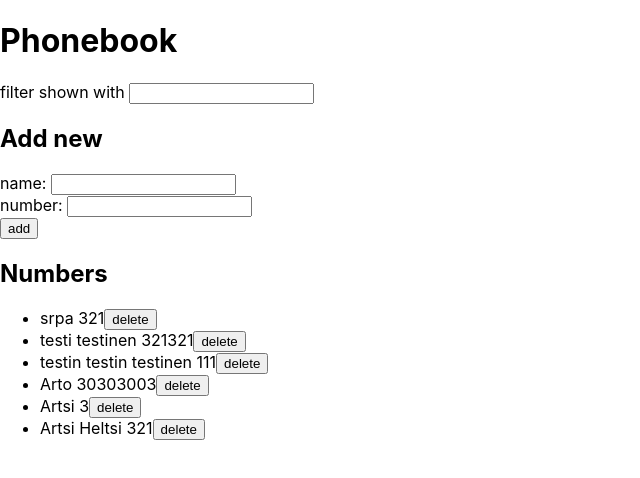
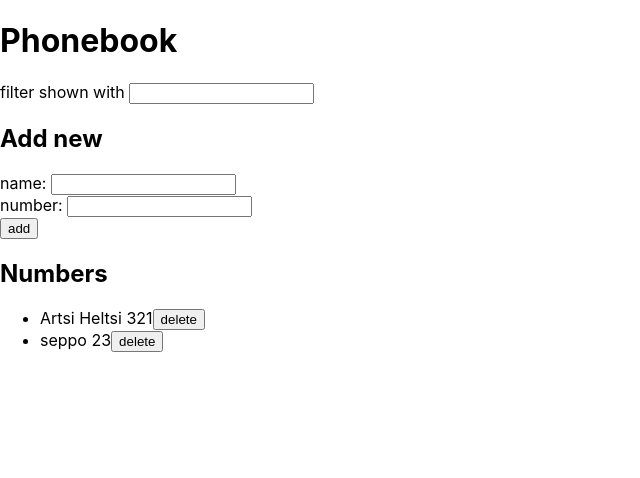
Before and after one commit to AnttonK/Fullstack_23, a React (Create React App) app in the folder puhelinluettelo/: page / in a window 1280 px wide. Shown: the top 478 px of the page, without its empty margins (0-640 px from the left). Built offline with nearby package versions, Linux system fonts and the light colour scheme; data requests are answered from the project's data file.

Commit message:
2.17*
Puhelinluettelo step 12

```diff
--- a/puhelinluettelo/db.json
+++ b/puhelinluettelo/db.json
@@ -1,34 +1,14 @@
 {
   "persons": [
-    {
-      "name": "srpa",
-      "number": "321",
-      "id": 17
-    },
-    {
-      "name": "testi testinen",
-      "number": "321321",
-      "id": 18
-    },
-    {
-      "name": "testin testin testinen",
-      "number": "111",
-      "id": 19
-    },
-    {
-      "name": "Arto",
-      "number": "30303003",
-      "id": 21
-    },
-    {
-      "name": "Artsi",
-      "number": "3",
-      "id": 25
-    },
     {
       "name": "Artsi Heltsi",
       "number": "321",
       "id": 26
+    },
+    {
+      "name": "seppo",
+      "number": "23",
+      "id": 27
     }
   ]
 }
--- a/puhelinluettelo/src/App.js
+++ b/puhelinluettelo/src/App.js
@@ -14,6 +14,12 @@ const App = () => {
   const [showAll, setShowAll] = useState(false)
   const [search, setSearch] =useState('')
   const [notification, setNotification] =useState('')
+  const [notiType, setNotiType] =useState('')
+
+  const messageTypes = {
+    success: 'success',
+    error: 'error'
+  }
 
   useEffect(() => {
     personService
@@ -49,10 +55,20 @@ const App = () => {
         .remove(id)
         .then(() => {
           setNotification(`deleted ${name}`)
+          setNotiType(messageTypes.success)
           setPersons(persons.filter(person => person.id !== id));
           setTimeout(() => {
             setNotification(null)
+            setNotiType('')
           }, 5000)
+        })
+        .catch(error => {
+          setNotification(`Error: Couldn't delete ${name}`)
+          setNotiType(messageTypes.error)
+          setTimeout(() => {
+            setNotification('')
+            setNotiType('')
+          }, 8000);
         })
     }
   }
@@ -82,15 +98,25 @@ const App = () => {
         .update(id,personObject)
         .then(response => {
           setNotification(`Number changed for ${newName}`)
+          setNotiType(messageTypes.success)
           console.log(response)
           console.log(newNumber)
           console.log(id)
           setPersons(persons.map(person => person.id !== id ? person : response))
           setTimeout(() => {
             setNotification(null)
+            setNotiType('')
           }, 5000)
           setNewNumber('')
           setNewName('')
+        })
+        .catch(error => {
+          setNotification(`Error with contact ${newName}`)
+          setNotiType(messageTypes.error)
+          setTimeout(() => {
+            setNotification('')
+            setNotiType('')
+          }, 8000);
         })
       }
     }
@@ -106,13 +132,23 @@ const App = () => {
         .create(personObject)
         .then(response => {
           setNotification(`Added ${newName}!`)
+          setNotiType(messageTypes.success)
           console.log(newName)
           setPersons(persons.concat(personObject))
           setNewNumber('')
           setNewName('')
           setTimeout(() => {
             setNotification(null)
+            setNotiType('')
           }, 5000)
+        })
+        .catch(error => {
+          setNotification(`Error: Couldn't create ${newName}`)
+          setNotiType(messageTypes.error)
+          setTimeout(() => {
+            setNotification('')
+            setNotiType('')
+          }, 8000);
         })
     }
   }
@@ -138,7 +174,7 @@ const App = () => {
   return (
     <div>
       <h1>Phonebook</h1>
-      <Notification notification={notification} />
+      <Notification notification={notification} type={notiType} types={messageTypes} />
       <Filter search={search} handleSearch={handleSearch}/>
       <h2>Add new</h2>
       <Form
--- a/puhelinluettelo/src/components/Notification.js
+++ b/puhelinluettelo/src/components/Notification.js
@@ -1,6 +1,6 @@
 import React from 'react'
 
-const Notification = ({ notification }) => {
+const Notification = ({ notification, type, types }) => {
     if (notification === null) {
       return null
     }
@@ -9,6 +9,7 @@ const Notification = ({ notification }) => {
         return null
     }
 
+    if(type === types.success)  {
     return (
       <div className="notification">
         {notification}
@@ -16,4 +17,23 @@ const Notification = ({ notification }) => {
     )
   }
 
+  if(type === types.error)  {
+    return (
+      <div className="error">
+        {notification}
+      </div>
+    )
+  }
+
+  else {
+    return (
+      <div className="error">
+        {notification}
+        <p>something wrong</p>
+      </div>
+    )
+  }
+
+}
+
  export default Notification
--- a/puhelinluettelo/src/index.css
+++ b/puhelinluettelo/src/index.css
@@ -21,3 +21,13 @@ code {
   padding: 10px;
   margin-bottom: 10px;
 }
+
+.error {
+  color: red;
+  background: lightgrey;
+  font-size: 20px;
+  border-style: solid;
+  border-radius: 5px;
+  padding: 10px;
+  margin-bottom: 10px;
+}
```
